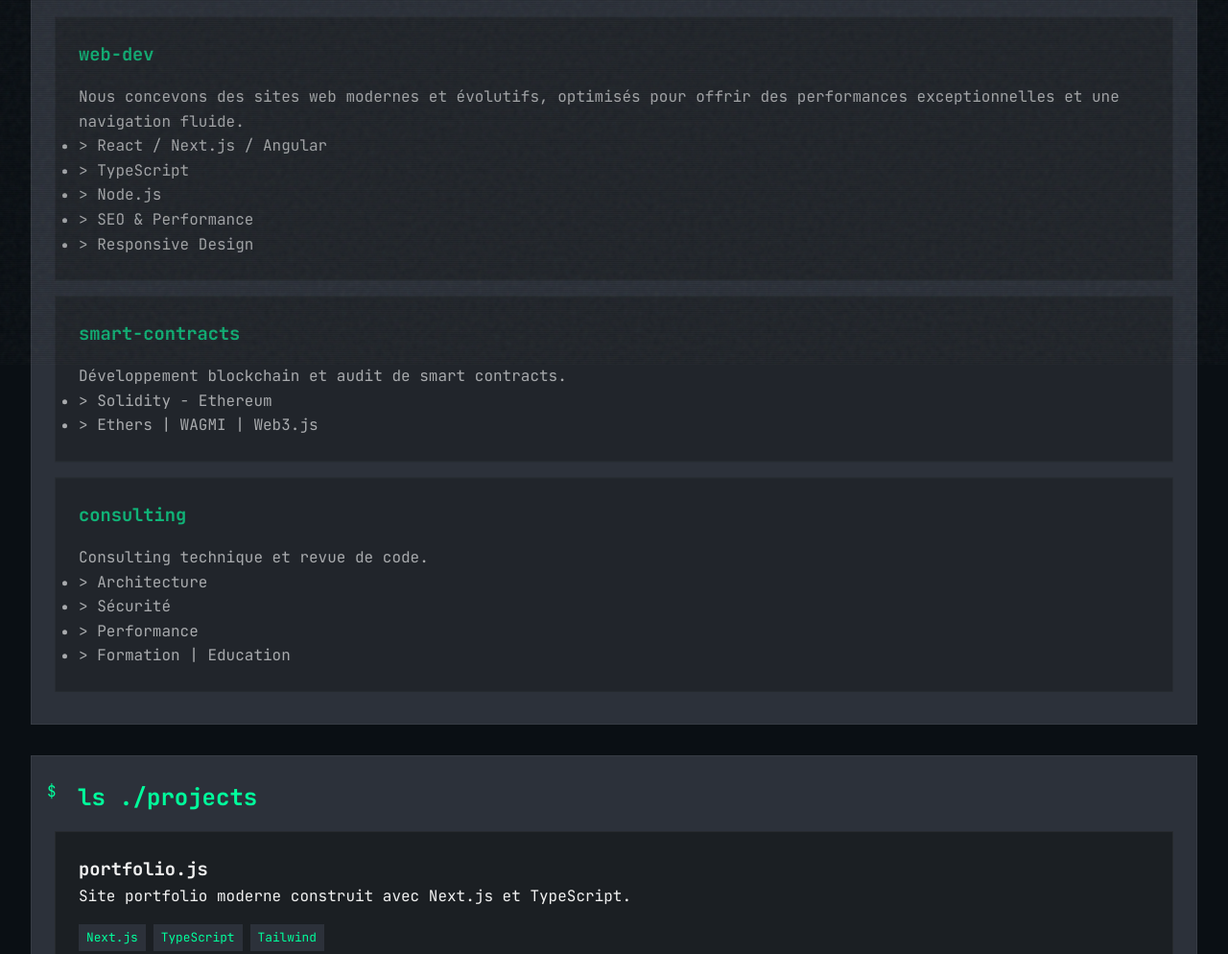
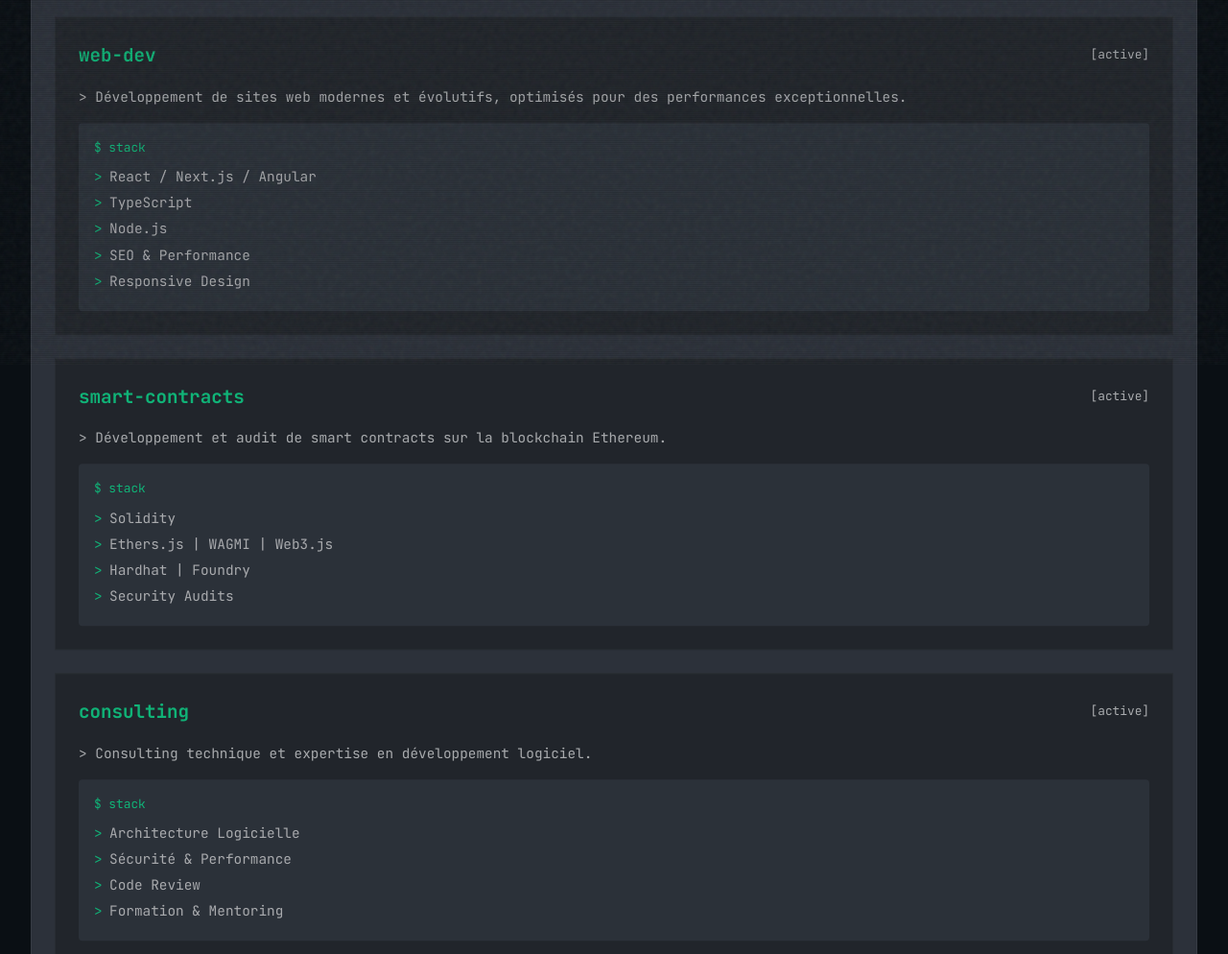
Before and after one commit to CyrilCartoux/portfolio-site, a plain HTML site: page index.html in a window 1280 px wide. Shown: the part 420-1414 px from the top of the page at 96% size. Drawn offline with Linux system fonts and the light colour scheme.

Commit message:
partie services

```diff
--- a/css/styles.css
+++ b/css/styles.css
@@ -250,7 +250,7 @@ main {
   background: var(--charcoal-grey);
   border: 1px solid var(--soft-border);
   padding: 1.5rem;
-  margin-bottom: 1rem;
+  margin-bottom: 1.5rem;
   transition: all 0.3s ease;
 }
 
@@ -259,9 +259,64 @@ main {
   box-shadow: 0 0 10px rgba(0, 255, 156, 0.2);
 }
 
-.service-card h3 {
+.service-header {
+  display: flex;
+  justify-content: space-between;
+  align-items: center;
+  margin-bottom: 1rem;
+}
+
+.service-header h3 {
   color: var(--terminal-green);
+  font-size: 1.2rem;
+  margin: 0;
+}
+
+.service-status {
+  color: var(--glitch-green);
+  font-size: 0.8rem;
+  font-family: var(--font-mono);
+}
+
+.service-description {
+  color: var(--mono-white);
   margin-bottom: 1rem;
+  font-size: 0.9rem;
+}
+
+.service-stack {
+  background: var(--code-grey);
+  padding: 1rem;
+  border-radius: 4px;
+}
+
+.stack-label {
+  color: var(--terminal-green);
+  font-family: var(--font-mono);
+  font-size: 0.8rem;
+  display: block;
+  margin-bottom: 0.5rem;
+}
+
+.service-features {
+  list-style: none;
+  padding: 0;
+  margin: 0;
+}
+
+.service-features li {
+  color: var(--mono-white);
+  font-size: 0.9rem;
+  margin-bottom: 0.25rem;
+  padding-left: 1rem;
+  position: relative;
+}
+
+.service-features li::before {
+  content: ">";
+  color: var(--terminal-green);
+  position: absolute;
+  left: 0;
 }
 
 /* Project Cards */
--- a/index.html
+++ b/index.html
@@ -44,33 +44,53 @@
             <h2 class="typing-text">ls ./services</h2>
             <div class="section-content hidden">
                 <div class="service-card">
+                    <div class="service-header">
                         <h3>web-dev</h3>
-                    <p>Nous concevons des sites web modernes et évolutifs, optimisés pour offrir des performances exceptionnelles et une navigation fluide.</p>
+                        <span class="service-status">[active]</span>
+                    </div>
+                    <p class="service-description">> Développement de sites web modernes et évolutifs, optimisés pour des performances exceptionnelles.</p>
+                    <div class="service-stack">
+                        <span class="stack-label">$ stack</span>
                         <ul class="service-features">
-                        <li>> React / Next.js / Angular </li>
-                        <li>> TypeScript</li>
-                        <li>> Node.js</li>
-                        <li>> SEO & Performance</li>
-                        <li>> Responsive Design</li>
+                            <li>React / Next.js / Angular</li>
+                            <li>TypeScript</li>
+                            <li>Node.js</li>
+                            <li>SEO & Performance</li>
+                            <li>Responsive Design</li>
                         </ul>
                     </div>
+                </div>
                 <div class="service-card">
+                    <div class="service-header">
                         <h3>smart-contracts</h3>
-                    <p>Développement blockchain et audit de smart contracts.</p>
+                        <span class="service-status">[active]</span>
+                    </div>
+                    <p class="service-description">> Développement et audit de smart contracts sur la blockchain Ethereum.</p>
+                    <div class="service-stack">
+                        <span class="stack-label">$ stack</span>
                         <ul class="service-features">
-                        <li>> Solidity - Ethereum</li>
-                        <li>> Ethers | WAGMI | Web3.js</li>
+                            <li>Solidity</li>
+                            <li>Ethers.js | WAGMI | Web3.js</li>
+                            <li>Hardhat | Foundry</li>
+                            <li>Security Audits</li>
                         </ul>
                     </div>
+                </div>
                 <div class="service-card">
+                    <div class="service-header">
                         <h3>consulting</h3>
-                    <p>Consulting technique et revue de code.</p>
+                        <span class="service-status">[active]</span>
+                    </div>
+                    <p class="service-description">> Consulting technique et expertise en développement logiciel.</p>
+                    <div class="service-stack">
+                        <span class="stack-label">$ stack</span>
                         <ul class="service-features">
-                        <li>> Architecture</li>
-                        <li>> Sécurité</li>
-                        <li>> Performance</li>
-                        <li>> Formation | Education</li>
+                            <li>Architecture Logicielle</li>
+                            <li>Sécurité & Performance</li>
+                            <li>Code Review</li>
+                            <li>Formation & Mentoring</li>
                         </ul>
+                    </div>
                 </div>
             </div>
         </section>
```
Lines whose indentation alone changed are shown as unchanged.
